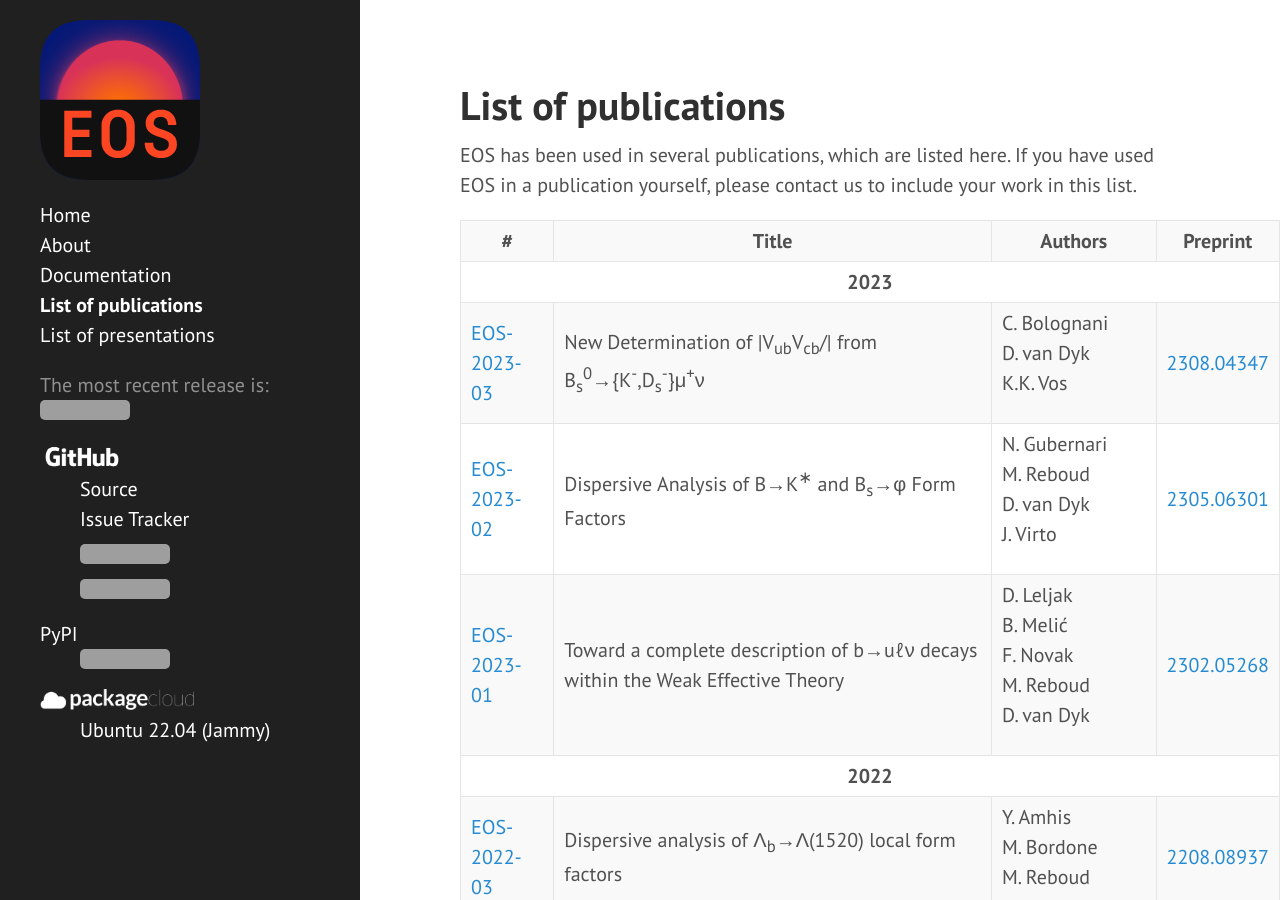
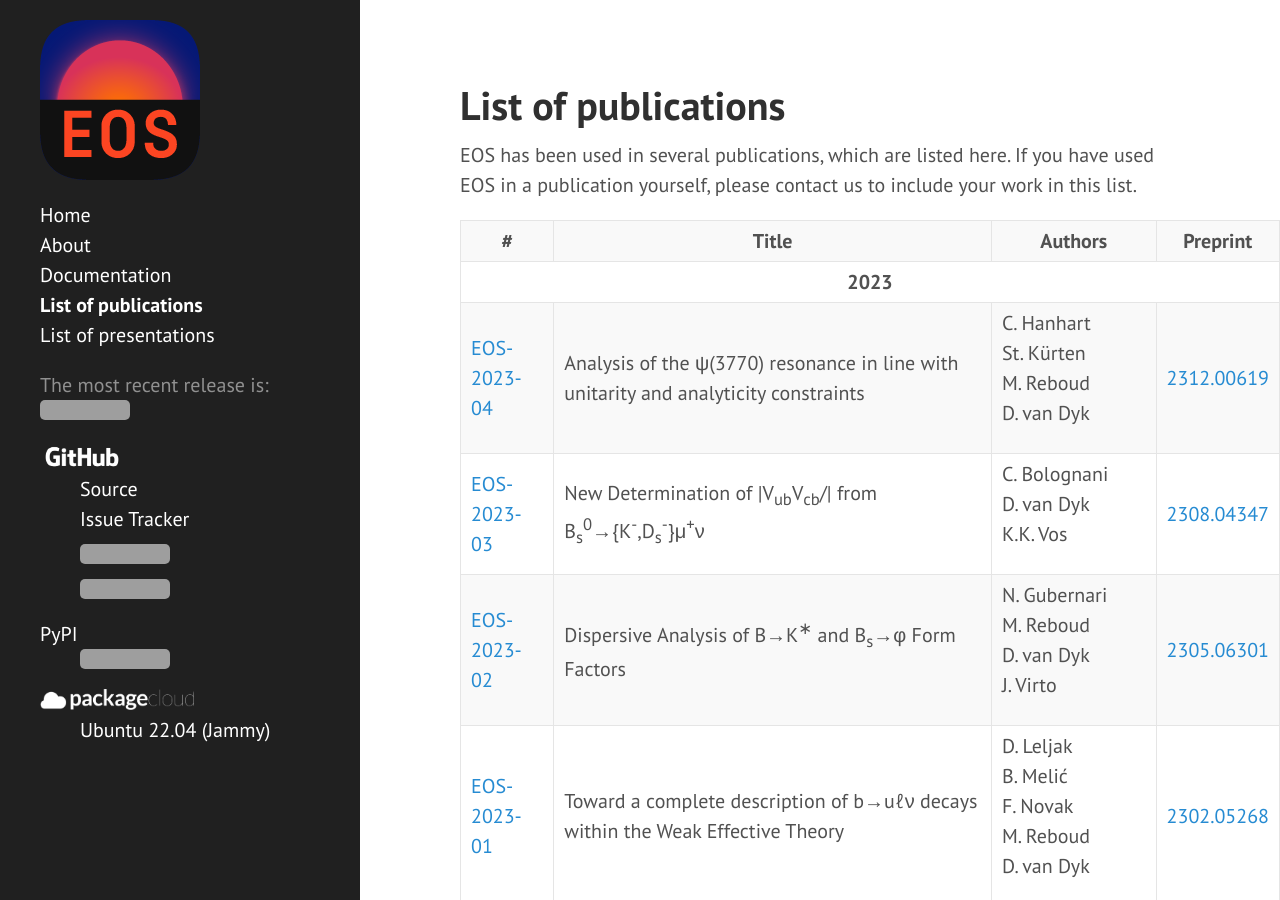
Before and after one commit to eos/eos.github.io, a Jekyll site: the page built from publications.html, in a window 1280 px wide and 900 px high. Built offline with Jekyll 4.4.1, drawn with Linux system fonts in a browser that asks for light colours; grey boxes are pictures that could not be loaded.

```diff
--- a/_data/publications.yml
+++ b/_data/publications.yml
@@ -1,5 +1,9 @@
 - year: '2023'
   items:
+      - id:      '04'
+        title:   'Analysis of the &psi;(3770) resonance in line with unitarity and analyticity constraints'
+        authors: [C.&nbsp;Hanhart, St.&nbsp;K&uuml;rten, M.&nbsp;Reboud, D.&nbsp;van&nbsp;Dyk]
+        arxiv:   '2312.00619'
       - id:      '03'
         title:   'New Determination of |V<sub>ub</sub>V<sub>cb</sub>/| from B<sub>s</sub><sup>0</sup>&rarr;{K<sup>-</sup>,D<sub>s</sub><sup>-</sup>}&mu;<sup>+</sup>&nu;'
         authors: [C.&nbsp;Bolognani, D.&nbsp;van&nbsp;Dyk, K.K.&nbsp;Vos]
```
